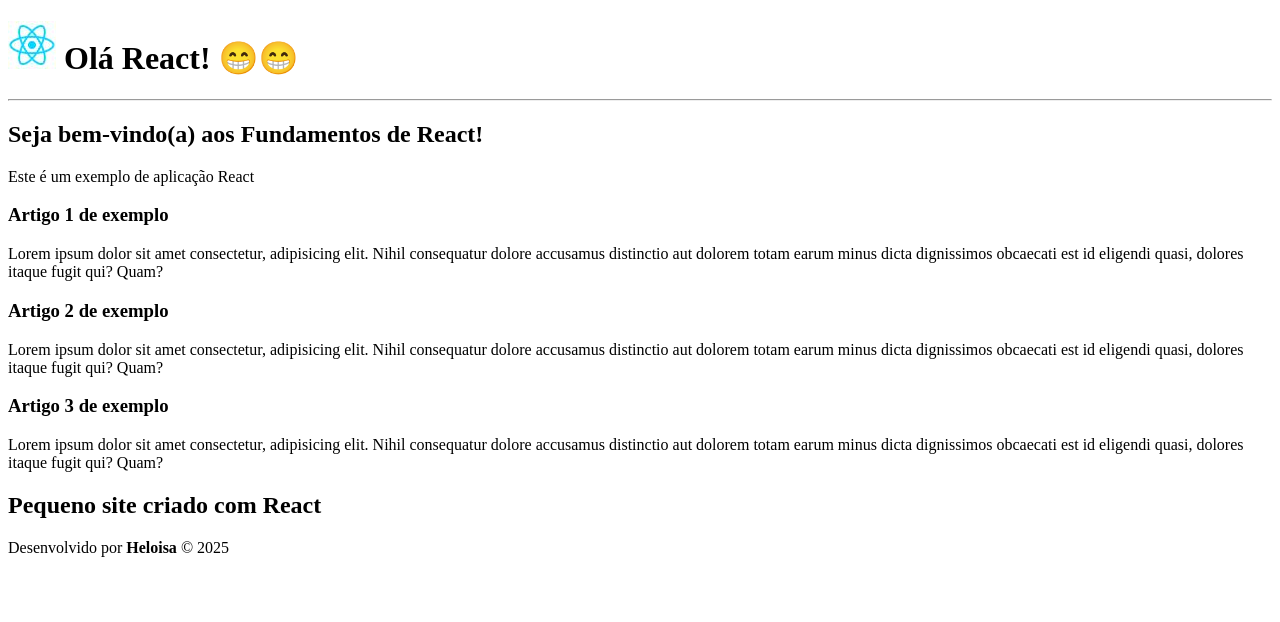
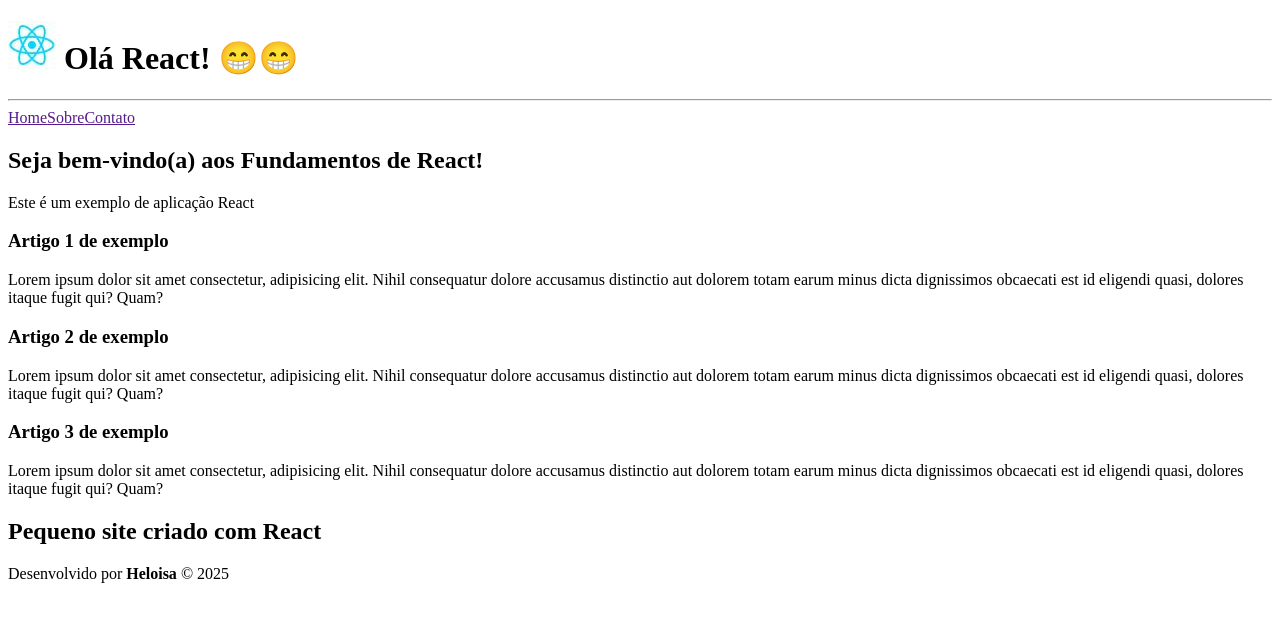
Before and after one commit to heloisa0804/react-fundamentos, a React (Vite) app: page / in a window 1280 px wide. Shown: the top 622 px of the page. Built offline with nearby package versions, Linux system fonts and the light colour scheme.

Commit message:
Importa componente Menu

```diff
--- a/src/components/Cabecalho.tsx
+++ b/src/components/Cabecalho.tsx
@@ -1,6 +1,7 @@
 /* Tudo que for usado dentro de componentes (imagens, fonstes etc),
 deve ser importado. Desta forma, no momento do build, haverá otimizações para este conteúdo. */
 import logo from "../assets/logo-react.png";
+import Menu from "./Menu";
 
 export default function Cabecalho() {
   return (
@@ -9,6 +10,7 @@ export default function Cabecalho() {
         <img src={logo} alt="" /> Olá React! 😁😁
       </h1>
       <hr />
+      <Menu />
     </header>
   );
 }
--- /dev/null
+++ b/src/components/Menu.tsx
@@ -0,0 +1,9 @@
+export default function Menu() {
+  return (
+    <nav>
+      <a href="">Home</a>
+      <a href="">Sobre</a>
+      <a href="">Contato</a>
+    </nav>
+  );
+}
```
